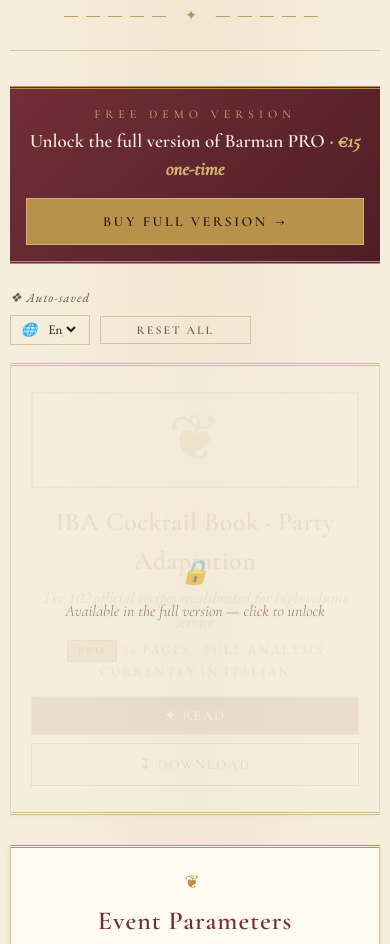
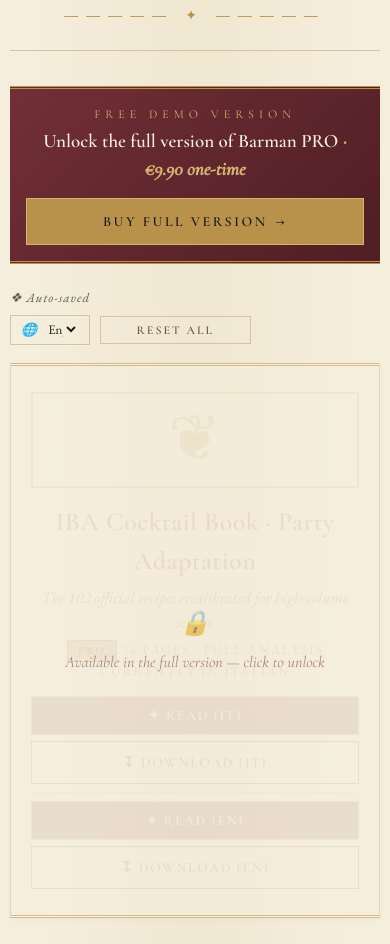
Before and after one commit to raccasamuele/barman-pro, a plain HTML site: page docs/index.html in a window 390 px wide. Shown: the part 156-1100 px from the top of the page. Drawn offline with nearby package versions, Linux system fonts and the light colour scheme.

Commit message:
Add files via upload

```diff
--- a/docs/index.html
+++ b/docs/index.html
@@ -17,7 +17,7 @@
     <meta charset="UTF-8">
     <meta name="viewport" content="width=device-width, initial-scale=1.0">
     <title>Barman PRO Demo &middot; Free Event Calculator</title>
-    <meta name="description" content="Free demo of Barman PRO: cocktail event calculator with shopping list, IBA recipes and high-volume party drinks. Try it free, get the full version for €15.">
+    <meta name="description" content="Free demo of Barman PRO: cocktail event calculator with shopping list, IBA recipes and high-volume party drinks. Try it free, get the full version for €9.90.">
     <meta name="author" content="Samuele Racca">
     <meta name="theme-color" content="#722F37">
     <meta name="robots" content="index, follow">
@@ -32,7 +32,7 @@
     <!-- ─── Open Graph (WhatsApp / Facebook / LinkedIn) ─── -->
     <meta property="og:type" content="website">
     <meta property="og:title" content="Barman PRO Demo · Free Event Calculator">
-    <meta property="og:description" content="Free demo of the cocktail event calculator. 20 famous recipes, shopping list, multi-language. Full version available for €15.">
+    <meta property="og:description" content="Free demo of the cocktail event calculator. 20 famous recipes, shopping list, multi-language. Full version available for €9.90.">
     <meta property="og:image" content="https://raccasamuele.github.io/barman-pro/og-image.png">
     <meta property="og:image:width" content="1200">
     <meta property="og:image:height" content="630">
@@ -238,9 +238,20 @@
         }
         .ricettario-action {
             display: flex;
+            flex-direction: row;
+            gap: 12px;
+            min-width: 320px;
+            align-items: stretch;
+        }
+        .ricettario-lang-group {
+            display: flex;
             flex-direction: column;
-            gap: 8px;
-            min-width: 160px;
+            gap: 6px;
+            flex: 1;
+        }
+        .ricettario-lang-group + .ricettario-lang-group {
+            border-left: 1px solid var(--bordo-tenue);
+            padding-left: 12px;
         }
         .ricettario-action button {
             margin: 0;
@@ -248,7 +259,7 @@
             font-size: 14px;
             letter-spacing: 1.5px;
         }
-        .btn-pdf-leggi {
+        .btn-pdf-leggi, .btn-pdf-read {
             background: var(--bordeaux);
             color: var(--avorio);
         }
@@ -717,8 +728,8 @@
             .creator-grid { grid-template-columns: 1fr; gap: 18px; }
             .parametri-row { grid-template-columns: repeat(2, 1fr); }
             .ricettario-card .ricettario-inner { grid-template-columns: 1fr; text-align: center; gap: 14px; }
-            .ricettario-action { min-width: 100%; flex-direction: row; justify-content: center; }
-            .ricettario-action button, .ricettario-action .btn-link-download { flex: 1; max-width: 200px; }
+            .ricettario-action { min-width: 100%; justify-content: center; }
+            .ricettario-lang-group button, .ricettario-lang-group .btn-link-download { flex: 1; max-width: 200px; }
         }
 
         /* ─── BREAKPOINT MOBILE ─── */
@@ -766,8 +777,9 @@
             /* Risultati a una colonna sotto */
             .action-buttons { flex-direction: column; gap: 10px; }
 
-            /* Ricettario PDF: bottoni in colonna su mobile stretto */
+            /* Ricettario PDF: gruppi lingua in colonna su mobile stretto */
             .ricettario-action { flex-direction: column; gap: 8px; }
+            .ricettario-lang-group + .ricettario-lang-group { border-left: none; border-top: 1px solid var(--bordo-tenue); padding-left: 0; padding-top: 8px; }
             .ricettario-action button, .ricettario-action .btn-link-download { max-width: 100%; }
 
             /* Modal PDF: header pulsanti più piccoli */
@@ -1000,7 +1012,7 @@
             <div class="demo-eyebrow" data-i18n="demoEyebrow">Versione Demo Gratuita</div>
             <div class="demo-title">
                 <span data-i18n="demoTitle">Sblocca la versione completa di Barman PRO</span>
-                <span class="demo-price"> &middot; <span data-i18n="demoPrice">15 € una tantum</span></span>
+                <span class="demo-price"> &middot; <span data-i18n="demoPrice">9,90 € una tantum</span></span>
             </div>
         </div>
         <a class="btn-acquista" id="btn-acquista" href="#" onclick="apriCheckout(event)">
@@ -1040,8 +1052,14 @@
                 </div>
             </div>
             <div class="ricettario-action">
-                <button class="btn-pdf-leggi">&#10022; <span data-i18n="pdfRead">Leggi</span></button>
-                <span class="btn-link-download">&#8615; <span data-i18n="pdfDownload">Scarica</span></span>
+                <div class="ricettario-lang-group">
+                    <button class="btn-pdf-leggi">&#10022; <span data-i18n="pdfRead">Leggi</span> (IT)</button>
+                    <span class="btn-link-download">&#8615; <span data-i18n="pdfDownload">Scarica</span> (IT)</span>
+                </div>
+                <div class="ricettario-lang-group">
+                    <button class="btn-pdf-read">&#10022; Read (EN)</button>
+                    <span class="btn-link-download">&#8615; Download (EN)</span>
+                </div>
             </div>
         </div>
         <div class="pro-overlay-msg" onclick="apriCheckout(event)">
@@ -1803,7 +1821,7 @@
             const subject = encodeURIComponent("Richiesta versione completa Barman PRO");
             const body = encodeURIComponent(
                 "Ciao Samuele,\n\n" +
-                "ho provato la demo di Barman PRO e vorrei acquistare la versione completa (15 €).\n\n" +
+                "ho provato la demo di Barman PRO e vorrei acquistare la versione completa (9,90 €).\n\n" +
                 "Lingua interfaccia: " + linguaCorrente + "\n" +
                 "Pagina: " + location.href + "\n\n" +
                 "Grazie."
@@ -1822,7 +1840,7 @@
                 hero: "Calcolatore d'Eventi",
                 demoEyebrow: "Versione Demo Gratuita",
                 demoTitle: "Sblocca la versione completa di Barman PRO",
-                demoPrice: "15 € una tantum",
+                demoPrice: "9,90 € una tantum",
                 demoCta: "Acquista versione completa",
                 autosave: "❖ Stato salvato automaticamente",
                 reset: "Azzera tutto",
@@ -1872,7 +1890,7 @@
                 hero: "Event Calculator",
                 demoEyebrow: "Free Demo Version",
                 demoTitle: "Unlock the full version of Barman PRO",
-                demoPrice: "€15 one-time",
+                demoPrice: "€9.90 one-time",
                 demoCta: "Buy full version",
                 autosave: "❖ Auto-saved",
                 reset: "Reset all",
@@ -1922,7 +1940,7 @@
                 hero: "Calculadora de Eventos",
                 demoEyebrow: "Versión Demo Gratuita",
                 demoTitle: "Desbloquea la versión completa de Barman PRO",
-                demoPrice: "15 € pago único",
+                demoPrice: "9,90 € pago único",
                 demoCta: "Comprar versión completa",
                 autosave: "❖ Guardado automático",
                 reset: "Borrar todo",
@@ -1972,7 +1990,7 @@
                 hero: "Calculateur d'Événements",
                 demoEyebrow: "Version Démo Gratuite",
                 demoTitle: "Débloquez la version complète de Barman PRO",
-                demoPrice: "15 € paiement unique",
+                demoPrice: "9,90 € paiement unique",
                 demoCta: "Acheter la version complète",
                 autosave: "❖ Sauvegarde automatique",
                 reset: "Tout effacer",
@@ -2022,7 +2040,7 @@
                 hero: "Veranstaltungsrechner",
                 demoEyebrow: "Kostenlose Demo-Version",
                 demoTitle: "Schalte die Vollversion von Barman PRO frei",
-                demoPrice: "15 € einmalig",
+                demoPrice: "9,90 € einmalig",
                 demoCta: "Vollversion kaufen",
                 autosave: "❖ Automatisch gespeichert",
                 reset: "Alles zurücksetzen",
@@ -2072,7 +2090,7 @@
                 hero: "Calculadora de Eventos",
                 demoEyebrow: "Versão Demo Grátis",
                 demoTitle: "Desbloqueie a versão completa do Barman PRO",
-                demoPrice: "15 € pagamento único",
+                demoPrice: "9,90 € pagamento único",
                 demoCta: "Comprar versão completa",
                 autosave: "❖ Salvamento automático",
                 reset: "Limpar tudo",
@@ -2122,7 +2140,7 @@
                 hero: "Evenementen Calculator",
                 demoEyebrow: "Gratis Demo Versie",
                 demoTitle: "Ontgrendel de volledige versie van Barman PRO",
-                demoPrice: "€15 eenmalig",
+                demoPrice: "€9,90 eenmalig",
                 demoCta: "Volledige versie kopen",
                 autosave: "❖ Automatisch opgeslagen",
                 reset: "Alles wissen",
```
